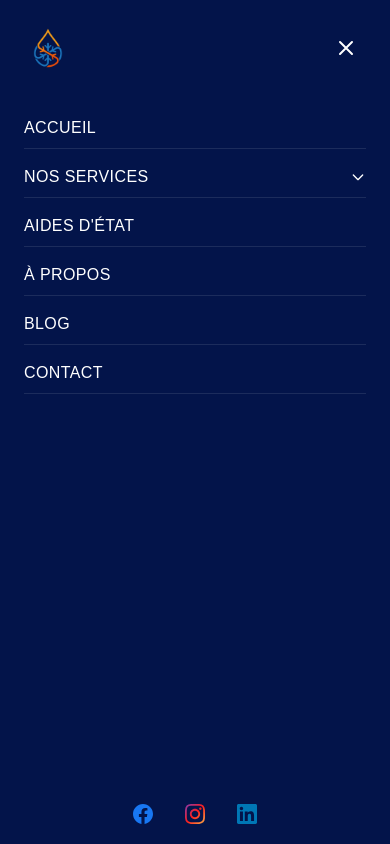
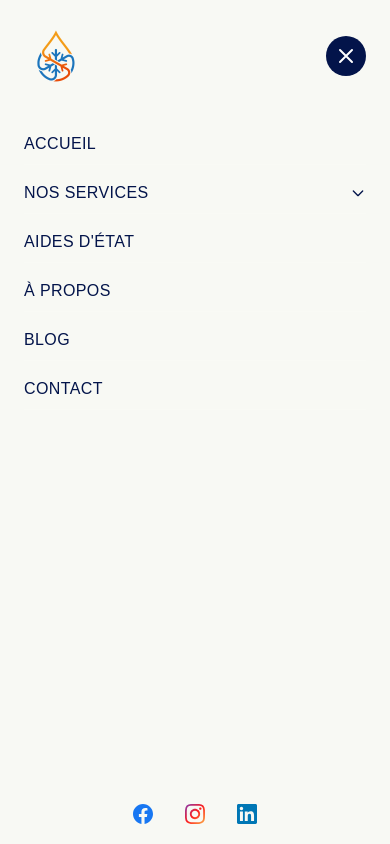
Before and after one commit to Benjamin33380/ClimGO2, a Next.js app: page /contact in a window 390 px wide. Both pictures are taken after a click on the button "Ouvrir le menu". Shown: the top 844 px of the page. Built offline with nearby package versions, Linux system fonts and the light colour scheme.

Commit message:
panellllllle

```diff
--- a/app/components/Header.tsx
+++ b/app/components/Header.tsx
@@ -117,7 +117,7 @@ export default function Header() {
                 </Link>
                 <button
                   onClick={() => setIsMenuOpen(!isMenuOpen)}
-                  className="p-2 rounded-full bg-[#03144a] text-white hover:bg-[#d4af37] transition-colors"
+                  className="p-2 rounded-full bg-[#f8F9F4] text-[#03144a]"
                   aria-label="Ouvrir le menu"
                 >
                   <svg className="w-5 h-5" fill="none" stroke="currentColor" viewBox="0 0 24 24">
@@ -145,7 +145,7 @@ export default function Header() {
             />
 
             {/* Menu Panel */}
-            <div className={`fixed inset-0 h-full w-full bg-[#03144a] backdrop-blur-md shadow-lg transform transition-transform duration-300 ${
+            <div className={`fixed inset-0 h-full w-full bg-[#F8F9F4] backdrop-blur-md shadow-lg transform transition-transform duration-300 ${
               isMenuOpen ? 'translate-x-0' : 'translate-x-full'
             }`}>
               {/* Header du menu */}
@@ -156,12 +156,12 @@ export default function Header() {
                     alt="ClimGO Logo"
                     width={180}
                     height={72}
-                    className="h-12 w-auto"
+                    className="h-16 w-auto"
                   />
                 </div>
                 <button
                   onClick={closeMenu}
-                  className="p-2 rounded-full text-white hover:bg-[#2563EB] transition-colors"
+                  className="p-2 rounded-full text-white hover: bg-[#03144a] transition-colors"
                 >
                   <svg className="w-6 h-6" fill="none" stroke="currentColor" viewBox="0 0 24 24">
                     <path strokeLinecap="round" strokeLinejoin="round" strokeWidth={2} d="M6 18L18 6M6 6l12 12" />
@@ -174,7 +174,7 @@ export default function Header() {
                 <Link
                   href="/"
                   onClick={closeMenu}
-                  className="text-white hover:text-[#d4af37] transition-colors text-base font-medium py-2 border-b border-white/10 tracking-wide uppercase"
+                  className="text-[#03144a] text-base font-medium py-2 border-b border-white/10 tracking-wide uppercase"
                 >
                   Accueil
                 </Link>
@@ -186,7 +186,7 @@ export default function Header() {
                       e.preventDefault();
                       setIsSubMenuOpen(!isSubMenuOpen);
                     }}
-                    className="flex justify-between items-center w-full text-white hover:text-[#d4af37] transition-colors text-base font-medium py-2 border-b border-white/10 tracking-wide uppercase"
+                    className="flex justify-between items-center w-full text-[#03144a] text-base font-medium py-2 border-b border-white/10 tracking-wide uppercase"
                   >
                     Nos Services
                     <svg
@@ -205,35 +205,35 @@ export default function Header() {
                     <div className="pl-4 space-y-3 border-t border-white/20 mt-2 pt-3">
                       <Link
                         href="/nos-services"
-                        className="block text-white text-sm tracking-wide uppercase hover:text-[#d4af37] transition-colors py-2"
+                        className="block text-[#03144a] text-sm tracking-wide uppercase py-2"
                         onClick={closeMenu}
                       >
                         Tous les Services
                       </Link>
                       <Link
                         href="/chauffage"
-                        className="block text-white text-sm tracking-wide uppercase hover:text-[#d4af37] transition-colors py-2"
+                        className="block text-[#03144a] text-sm tracking-wide uppercase py-2"
                         onClick={closeMenu}
                       >
                         Chauffage
                       </Link>
                       <Link
                         href="/climatisation"
-                        className="block text-white text-sm tracking-wide uppercase hover:text-[#d4af37] transition-colors py-2"
+                        className="block text-[#03144a] text-sm tracking-wide uppercase py-2"
                         onClick={closeMenu}
                       >
                         Climatisation
                       </Link>
                       <Link
                         href="/eau-chaude-sanitaire"
-                        className="block text-white text-sm tracking-wide uppercase hover:text-[#d4af37] transition-colors py-2"
+                        className="block text-[#03144a] text-sm tracking-wide uppercase py-2"
                         onClick={closeMenu}
                       >
                         Eau chaude sanitaire
                       </Link>
                       <Link
                         href="/maintenance"
-                        className="block text-white text-sm tracking-wide uppercase hover:text-[#d4af37] transition-colors py-2"
+                        className="block text-[#03144a] text-sm tracking-wide uppercase py-2"
                         onClick={closeMenu}
                       >
                         Maintenance
@@ -245,7 +245,7 @@ export default function Header() {
                 <Link
                   href="/aides-etat"
                   onClick={closeMenu}
-                  className="text-white hover:text-[#d4af37] transition-colors text-base font-medium py-2 border-b border-white/10 tracking-wide uppercase"
+                  className="text-[#03144a]  text-base font-medium py-2 border-b border-white/10 tracking-wide uppercase"
                 >
                   Aides d&apos;État
                 </Link>
@@ -253,17 +253,17 @@ export default function Header() {
                 <Link
                   href="/a-propos"
                   onClick={closeMenu}
-                  className="text-white hover:text-[#d4af37] transition-colors text-base font-medium py-2 border-b border-white/10 tracking-wide uppercase"
+                  className="text-[#03144a] text-base font-medium py-2 border-b border-white/10 tracking-wide uppercase"
                 >
                   À Propos
                 </Link>
-                <Link href="/blog" className="text-white hover:text-[#d4af37] transition-colors text-base font-medium py-2 border-b border-white/10 tracking-wide uppercase">
+                <Link href="/blog" className="text-[#03144a]  text-base font-medium py-2 border-b border-white/10 tracking-wide uppercase">
                   Blog
                 </Link>
                 <Link
                   href="/contact"
                   onClick={closeMenu}
-                  className="text-white hover:text-[#d4af37] transition-colors text-base font-medium py-2 border-b border-white/10 tracking-wide uppercase"
+                  className="text-[#03144a] text-base font-medium py-2 border-b border-white/10 tracking-wide uppercase"
                 >
                   Contact
                 </Link>
--- a/app/components/Hero.tsx
+++ b/app/components/Hero.tsx
@@ -77,7 +77,7 @@ export default function Hero() {
                 />
               </Link>
             </div>
-            <nav className="flex flex-wrap justify-center gap-4 mt-12 text-center px-4 max-w-7xl mx-auto hidden md:flex">
+            <nav className=" flex-wrap justify-center gap-4 mt-12 text-center px-4 max-w-7xl mx-auto hidden md:flex">
               <Link href="/chauffage" className="text-center w-full sm:w-auto text-white font-semibold tracking-wide text-xl py-3 px-4 rounded-lg transition duration-300 ease-in-out transform hover:scale-105">
                 Chauffage
               </Link>
--- a/app/contact/page.tsx
+++ b/app/contact/page.tsx
@@ -35,11 +35,11 @@ export default function ContactPage() {
       </section>
 
       {/* Main Content */}
-      <section className="py-16 bgPage bg-[radial-gradient(ellipse_at_center,_#c0c0c0_0%,_#1a1a1a_100%)]">
+      <section className="py-16 bg-[#F8F9F4]">
         <div className="px-6 md:px-12 lg:px-20">
           <div className="mx-auto">
             {/* Introduction */}
-            <div className="bg-[#f8f8f7] rounded-lg shadow-md p-8 mb-12 text-center">
+            <div className="bg-[#f8f9f4] rounded-lg shadow-md p-8 mb-12 text-center">
               <p className="text-lg text-gray-700 mb-6 leading-relaxed">
                 <strong>Contactez ClimGO</strong> : nous vous accompagnons avec écoute, réactivité et des solutions techniques sur mesure.
               </p>
--- a/app/globals.css
+++ b/app/globals.css
@@ -27,7 +27,7 @@ body {
 }
 
 .bgPage {
-  background: #F9F8F4;
+  background: #F8F9F4;
 }
 
 /* Styles pour le blog */
```
